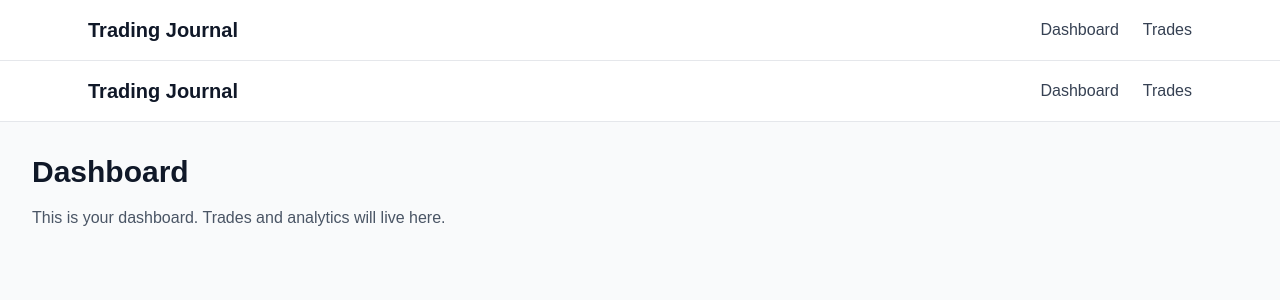
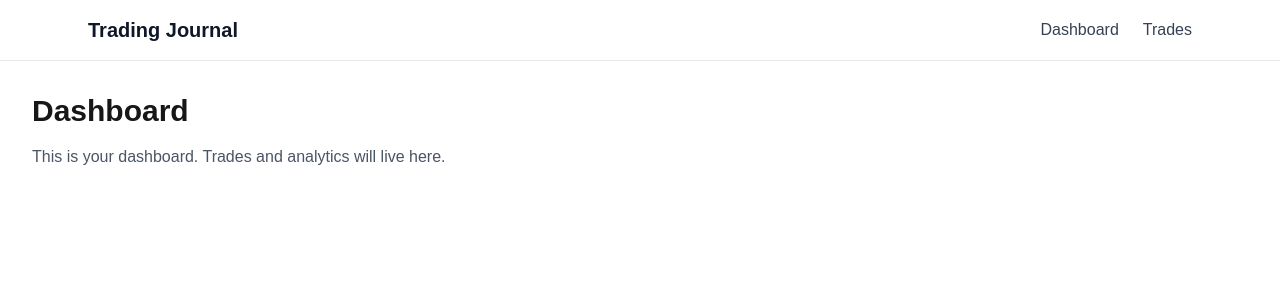
Before and after one commit to jorgemancipe/trading-journal, a Next.js app: page /dashboard in a window 1280 px wide. Shown: the top 300 px of the page. Built offline with nearby package versions, Linux system fonts and the light colour scheme.

Commit message:
Refactor DashboardPage layout
Removed NavBar component and adjusted main structure.

```diff
--- a/app/dashboard/page.tsx
+++ b/app/dashboard/page.tsx
@@ -1,17 +1,10 @@
-import NavBar from "../components/NavBar";
-
 export default function DashboardPage() {
   return (
-    <>
-      <NavBar />
-
-      <main className="min-h-screen bg-gray-50 text-gray-900 p-8">
-        <h1 className="text-3xl font-bold mb-4">Dashboard</h1>
-
-        <p className="text-gray-600">
-          This is your dashboard. Trades and analytics will live here.
-        </p>
-      </main>
-    </>
+    <main className="p-8">
+      <h1 className="text-3xl font-bold mb-4">Dashboard</h1>
+      <p className="text-gray-600">
+        This is your dashboard. Trades and analytics will live here.
+      </p>
+    </main>
   );
 }
```
